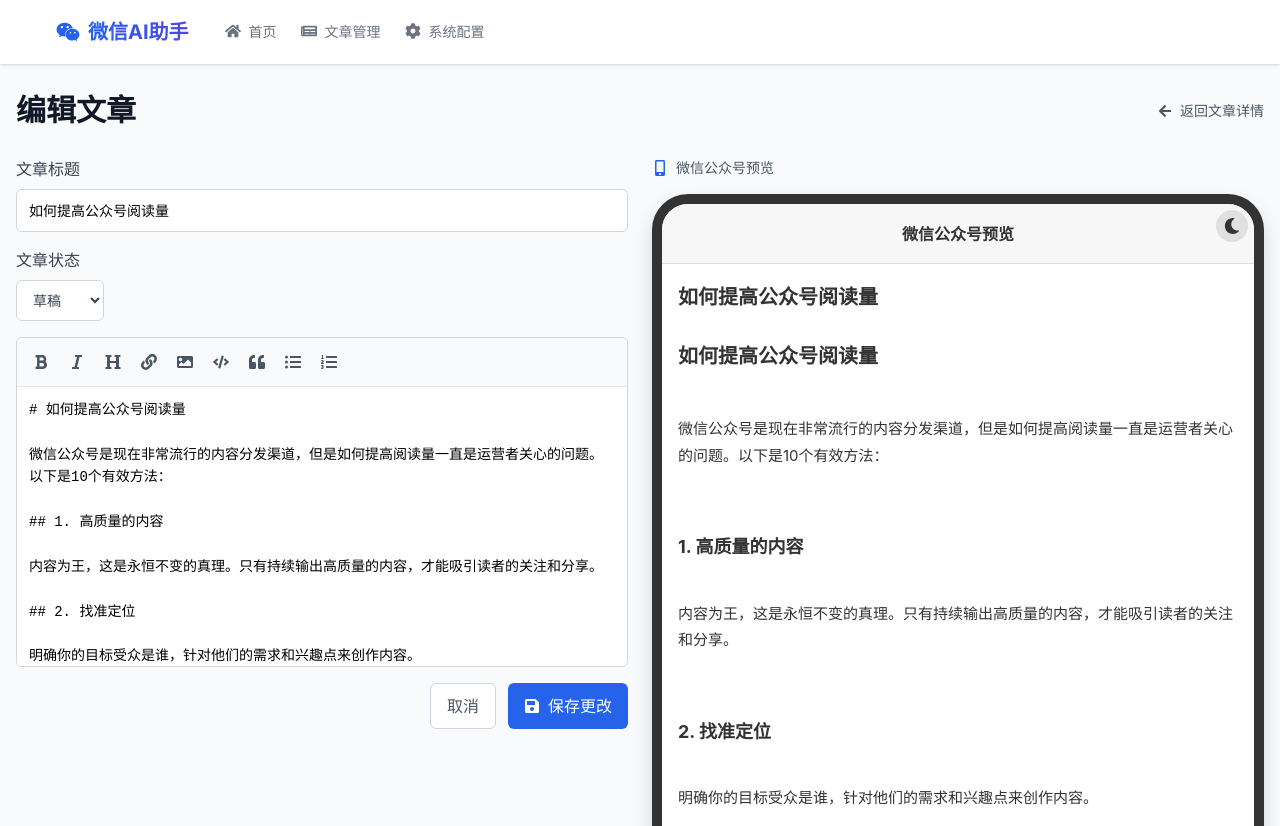
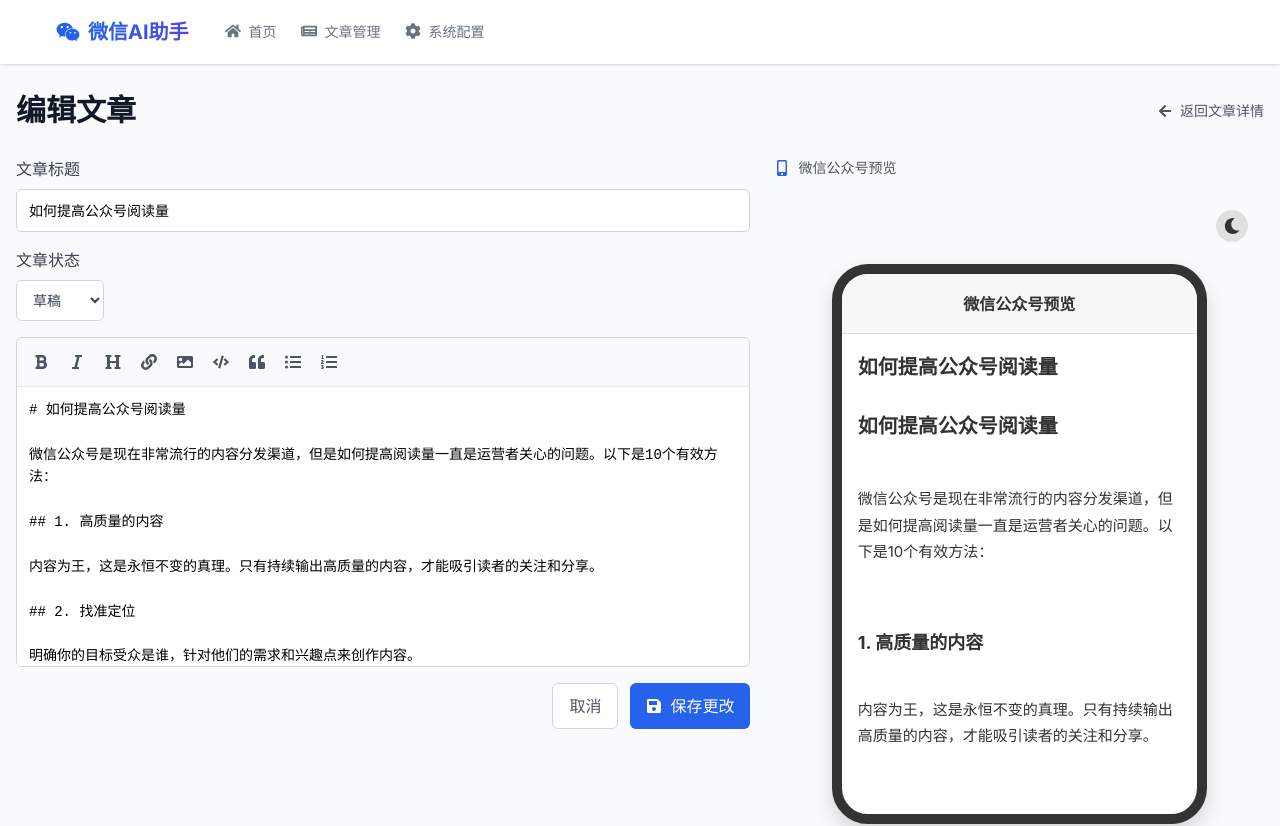
Before and after one commit to angry-prd/Wechat_LLM_Assistant, a Next.js app: page /articles/1/edit in a window 1280 px wide. Shown: the top 826 px of the page. Built offline with nearby package versions, Linux system fonts and the light colour scheme.

Commit message:
优化文章编辑和创建页面的布局，调整预览组件的渲染逻辑以确保客户端正确显示，添加状态选择样式，增强用户体验。

```diff
--- a/app/articles/[id]/edit/page.tsx
+++ b/app/articles/[id]/edit/page.tsx
@@ -138,13 +138,13 @@ const styles = {
     height: 'calc(100% - 80px)',
   },
   editorColumn: {
-    flex: '1',
+    flex: '3',
     display: 'flex',
     flexDirection: 'column' as const,
     height: '100%',
   },
   previewColumn: {
-    flex: '1',
+    flex: '2',
     height: '100%',
     display: 'flex',
     flexDirection: 'column' as const,
@@ -164,6 +164,14 @@ const styles = {
     borderRadius: '6px',
     border: '1px solid #d1d5db',
     fontSize: '0.875rem',
+  },
+  statusSelect: {
+    padding: '10px 12px',
+    borderRadius: '6px',
+    border: '1px solid #d1d5db',
+    fontSize: '0.875rem',
+    backgroundColor: 'white',
+    color: '#374151',
   },
   buttonContainer: {
     display: 'flex',
@@ -203,14 +211,6 @@ const styles = {
   previewIcon: {
     color: '#2563eb',
   },
-  statusSelect: {
-    padding: '10px 12px',
-    borderRadius: '6px',
-    border: '1px solid #d1d5db',
-    fontSize: '0.875rem',
-    backgroundColor: 'white',
-    color: '#374151',
-  },
 };
 
 export default function EditArticlePage() {
@@ -222,9 +222,13 @@ export default function EditArticlePage() {
   const [status, setStatus] = useState('');
   const [loading, setLoading] = useState(true);
   const [darkMode, setDarkMode] = useState(false);
-  const [activeTab, setActiveTab] = useState('write');
+
+  // 确保组件挂载后才渲染预览，避免服务器端渲染问题
+  const [isMounted, setIsMounted] = useState(false);
 
   useEffect(() => {
+    setIsMounted(true);
+
     // 在实际应用中，这里会从API获取文章详情
     // 这里使用模拟数据
     const fetchArticle = () => {
@@ -340,12 +344,14 @@ export default function EditArticlePage() {
               <span>微信公众号预览</span>
             </div>
             <div style={{ flex: 1 }}>
+              {isMounted && (
                 <PhonePreview
                   title={title}
                   content={content}
                   darkMode={darkMode}
                   onToggleDarkMode={() => setDarkMode(!darkMode)}
                 />
+              )}
             </div>
           </div>
         </div>
--- a/app/articles/create/page.tsx
+++ b/app/articles/create/page.tsx
@@ -1,6 +1,6 @@
 'use client';
 
-import { useState } from 'react';
+import { useState, useEffect } from 'react';
 import { useRouter } from 'next/navigation';
 import Link from 'next/link';
 import { FaArrowLeft, FaSave, FaMobileAlt } from 'react-icons/fa';
@@ -44,13 +44,13 @@ const styles = {
     height: 'calc(100% - 80px)',
   },
   editorColumn: {
-    flex: '1',
+    flex: '3',
     display: 'flex',
     flexDirection: 'column' as const,
     height: '100%',
   },
   previewColumn: {
-    flex: '1',
+    flex: '2',
     height: '100%',
     display: 'flex',
     flexDirection: 'column' as const,
@@ -121,6 +121,13 @@ export default function CreateArticlePage() {
   const [title, setTitle] = useState('');
   const [content, setContent] = useState('');
   const [darkMode, setDarkMode] = useState(false);
+
+  // 确保组件挂载后才渲染预览，避免服务器端渲染问题
+  const [isMounted, setIsMounted] = useState(false);
+
+  useEffect(() => {
+    setIsMounted(true);
+  }, []);
 
   const handleSubmit = (e: React.FormEvent, status: string) => {
     e.preventDefault();
@@ -196,12 +203,14 @@ export default function CreateArticlePage() {
               <span>微信公众号预览</span>
             </div>
             <div style={{ flex: 1 }}>
+              {isMounted && (
                 <PhonePreview
                   title={title}
                   content={content}
                   darkMode={darkMode}
                   onToggleDarkMode={() => setDarkMode(!darkMode)}
                 />
+              )}
             </div>
           </div>
         </div>
--- a/components/PhonePreview.tsx
+++ b/components/PhonePreview.tsx
@@ -21,10 +21,13 @@ const PhonePreview: React.FC<PhonePreviewProps> = ({
       flexDirection: 'column' as const,
       height: '100%',
       position: 'relative' as const,
+      alignItems: 'center',
+      justifyContent: 'center',
     },
     phoneFrame: {
-      width: '100%',
-      height: '100%',
+      width: '375px', // 标准iPhone宽度
+      height: '80%',
+      maxHeight: '700px',
       borderRadius: '36px',
       border: '10px solid #333',
       overflow: 'hidden',
@@ -131,6 +134,23 @@ const PhonePreview: React.FC<PhonePreviewProps> = ({
       marginBottom: '16px',
       fontStyle: 'italic',
       color: darkMode ? '#aaa' : '#666',
+    },
+    link: {
+      color: darkMode ? '#4da3ff' : '#0066cc',
+      textDecoration: 'none',
+    },
+    code: {
+      backgroundColor: darkMode ? '#2d2d2d' : '#f5f5f5',
+      padding: '2px 4px',
+      borderRadius: '3px',
+      fontFamily: 'monospace',
+      fontSize: '0.9em',
+    },
+    strong: {
+      fontWeight: 'bold',
+    },
+    em: {
+      fontStyle: 'italic',
     },
   };
 
@@ -259,22 +279,92 @@ const PhonePreview: React.FC<PhonePreviewProps> = ({
 
       // 处理粗体和斜体
       let content = line;
-      // 粗体
-      content = content.replace(/\*\*(.*?)\*\*/g, '<strong>$1</strong>');
-      // 斜体
-      content = content.replace(/\*(.*?)\*/g, '<em>$1</em>');
-      // 行内代码
-      content = content.replace(/`(.*?)`/g, '<code>$1</code>');
-      // 链接
-      content = content.replace(/\[(.*?)\]\((.*?)\)/g, '<a href="$2">$1</a>');
+
+      // 使用自定义渲染而不是dangerouslySetInnerHTML
+      // 解析行内元素
+      const renderInlineElements = (text: string) => {
+        let result: (string | JSX.Element)[] = [text];
+
+        // 处理粗体
+        result = result.flatMap(item => {
+          if (typeof item !== 'string') return [item];
+          return item.split(/(\*\*.*?\*\*)/g).map((part, i) => {
+            if (part.startsWith('**') && part.endsWith('**')) {
+              const content = part.slice(2, -2);
+              return <strong key={`strong-${i}`} style={styles.strong}>{content}</strong>;
+            }
+            return part;
+          });
+        });
+
+        // 处理斜体
+        result = result.flatMap(item => {
+          if (typeof item !== 'string') return [item];
+          return item.split(/(\*.*?\*)/g).map((part, i) => {
+            if (part.startsWith('*') && part.endsWith('*') && !part.startsWith('**')) {
+              const content = part.slice(1, -1);
+              return <em key={`em-${i}`} style={styles.em}>{content}</em>;
+            }
+            return part;
+          });
+        });
+
+        // 处理行内代码
+        result = result.flatMap(item => {
+          if (typeof item !== 'string') return [item];
+          return item.split(/(`.*?`)/g).map((part, i) => {
+            if (part.startsWith('`') && part.endsWith('`')) {
+              const content = part.slice(1, -1);
+              return <code key={`code-${i}`} style={styles.code}>{content}</code>;
+            }
+            return part;
+          });
+        });
+
+        // 处理链接
+        result = result.flatMap(item => {
+          if (typeof item !== 'string') return [item];
+          const parts: (string | JSX.Element)[] = [];
+          let lastIndex = 0;
+          const linkRegex = /\[(.*?)\]\((.*?)\)/g;
+          let match;
+
+          while ((match = linkRegex.exec(item)) !== null) {
+            if (match.index > lastIndex) {
+              parts.push(item.substring(lastIndex, match.index));
+            }
+
+            const [fullMatch, text, url] = match;
+            parts.push(
+              <a
+                key={`link-${match.index}`}
+                href={url}
+                style={styles.link}
+                target="_blank"
+                rel="noopener noreferrer"
+              >
+                {text}
+              </a>
+            );
+
+            lastIndex = match.index + fullMatch.length;
+          }
+
+          if (lastIndex < item.length) {
+            parts.push(item.substring(lastIndex));
+          }
+
+          return parts;
+        });
+
+        return result;
+      };
 
       // 默认作为段落处理
       elements.push(
-        <p
-          key={index}
-          style={styles.paragraph}
-          dangerouslySetInnerHTML={{ __html: content }}
-        />
+        <p key={index} style={styles.paragraph}>
+          {renderInlineElements(content)}
+        </p>
       );
     });
 
```
Lines whose indentation alone changed are shown as unchanged.
